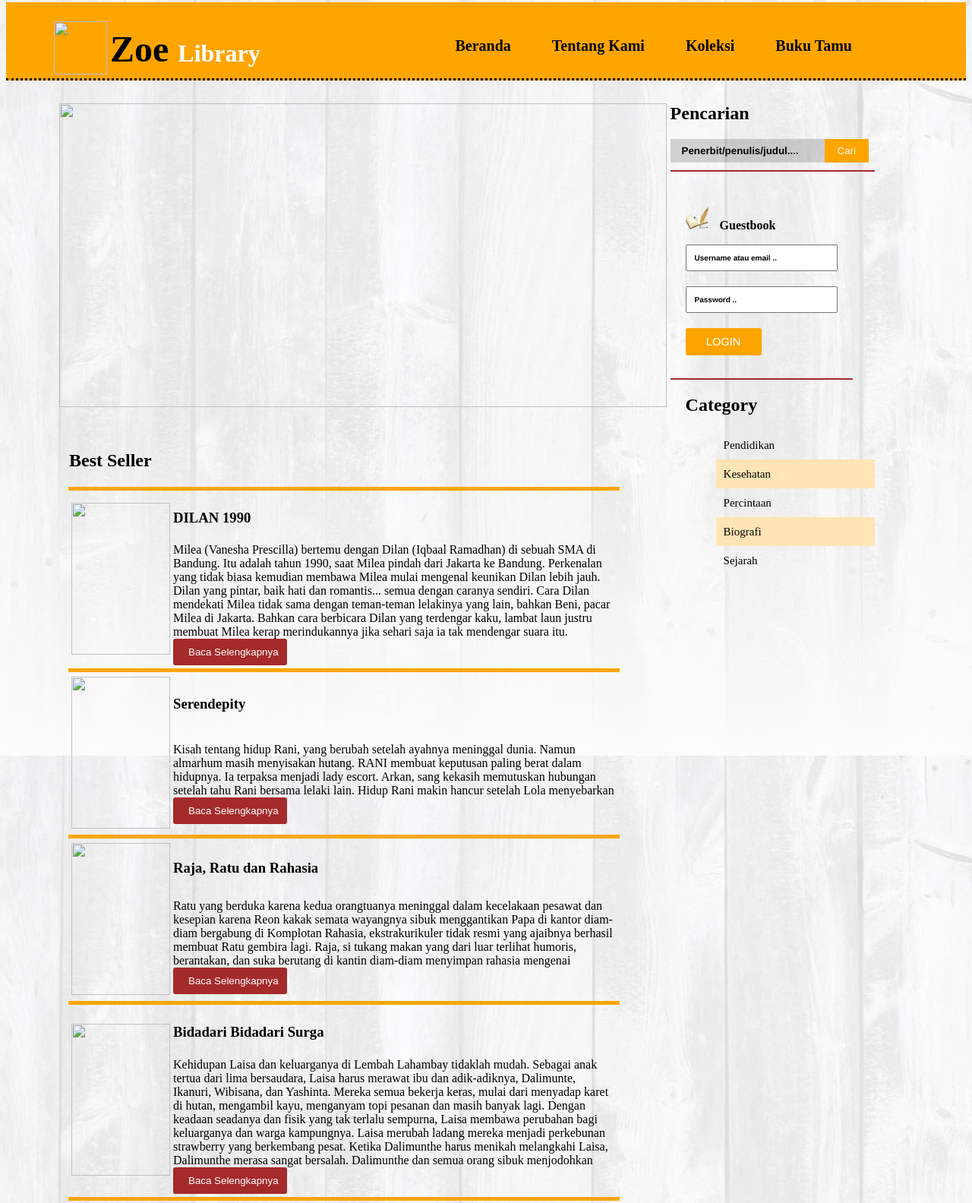
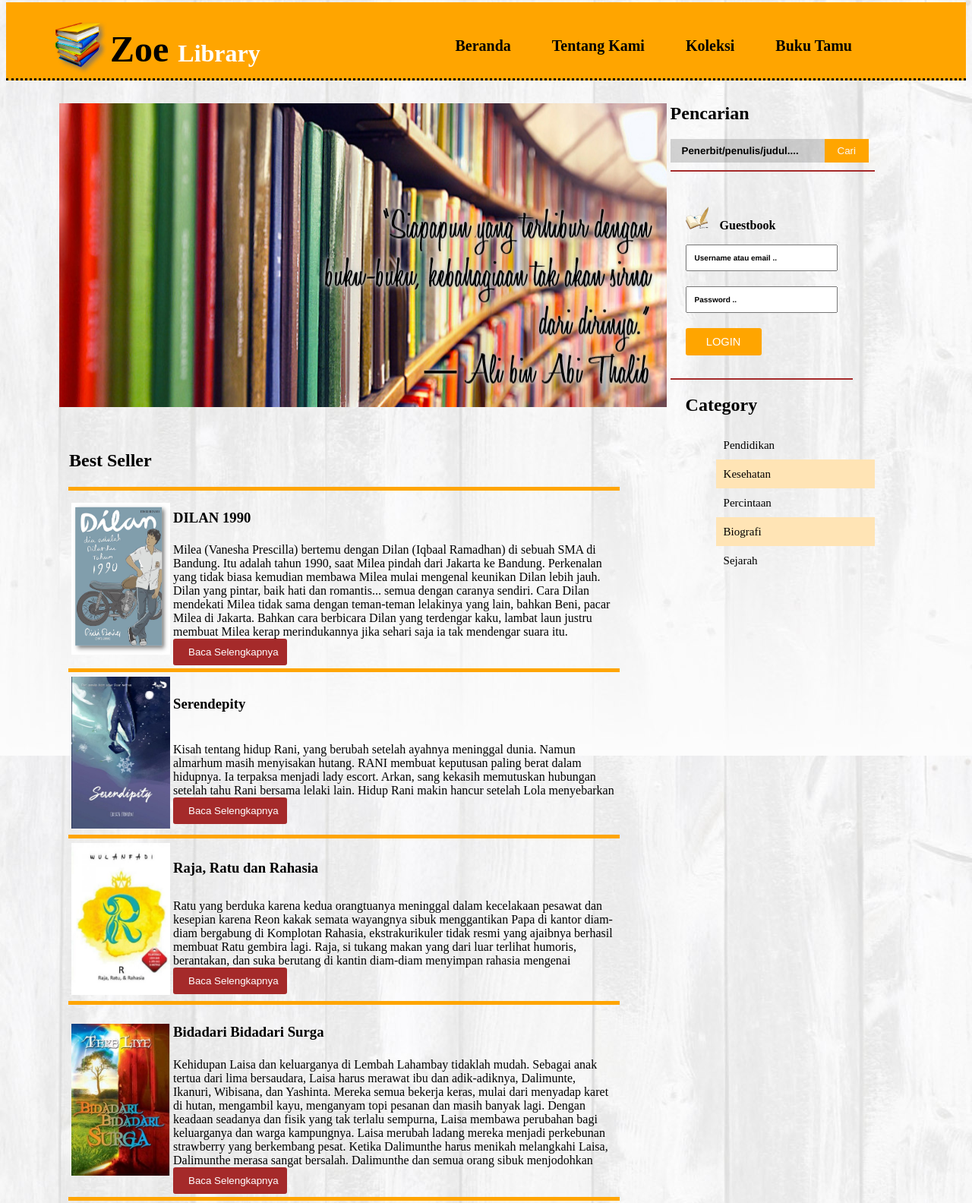
Before and after one commit to SalmaUlinuha/TugasAkhir, a plain HTML site: page index.html in a window 1280 px wide. Shown: the part 5-1589 px from the top of the page at 76% size. Drawn offline with Linux system fonts and the light colour scheme; files whose address does not match are found by name.

Commit message:
Update index.html

```diff
--- a/index.html
+++ b/index.html
@@ -9,7 +9,7 @@
 					<div class="judul" style=" padding-left:30px;">
 						<table>
 							<tr>
-								<td><img src="img/head_icon.png"/ width="70x" height="70px"></td>
+								<td><img src="head_icon.png"/ width="70x" height="70px"></td>
 								<td><h1><font face="papertua titling MT" color="black" size="30">Zoe </font><font face="Rage" color="white">Library</font></h1></td>
 							</tr>
 						</table>
@@ -28,7 +28,7 @@
 
 
 			<section>
-				<img src="img/banner.jpg" width="800px" height="400px"/>
+				<img src="banner.jpg" width="800px" height="400px"/>
 			</section>
 			<aside>
 				<div class="cari">
@@ -70,7 +70,7 @@
 						<td style="border-bottom: 5px solid orange;">
 							<table>
 								<tr>
-									<td rowspan="4"><img src="img/book1.jpg" height="200px" width="130px"></td>
+									<td rowspan="4"><img src="book1.jpg" height="200px" width="130px"></td>
 									<td colspan="3"><h3 style="font-family:rockwell;">DILAN 1990</h3></td>
 								</tr>
 								<tr>
@@ -83,7 +83,7 @@
 						<td style="border-bottom: 5px solid orange;">
 							<table>
 								<tr>
-									<td rowspan="4"><img src="img/book2.jpg" height="200px" width="130px"></td>
+									<td rowspan="4"><img src="book2.jpg" height="200px" width="130px"></td>
 									<td colspan="3"><h3 style="font-family:rockwell;">Serendepity</h3></td>
 								</tr>
 								<tr>
@@ -96,7 +96,7 @@
 						<td style="border-bottom: 5px solid orange;">
 							<table>
 								<tr>
-									<td rowspan="4"><img src="img/book3.jpg" height="200px" width="130px"></td>
+									<td rowspan="4"><img src="book3.jpg" height="200px" width="130px"></td>
 									<td colspan="3"><h3 style="font-family:rockwell;">Raja, Ratu dan Rahasia</h3></td>
 								</tr>
 								<tr>
@@ -109,7 +109,7 @@
 						<td style="border-bottom: 5px solid orange;">
 							<table>
 								<tr>
-									<td rowspan="4"><img src="img/book4.jpg" height="200px" width="130px"></td>
+									<td rowspan="4"><img src="book4.jpg" height="200px" width="130px"></td>
 									<td colspan="3"><h3 style="font-family:rockwell;">Bidadari Bidadari Surga</h3></td>
 								</tr>
 								<tr>
```
